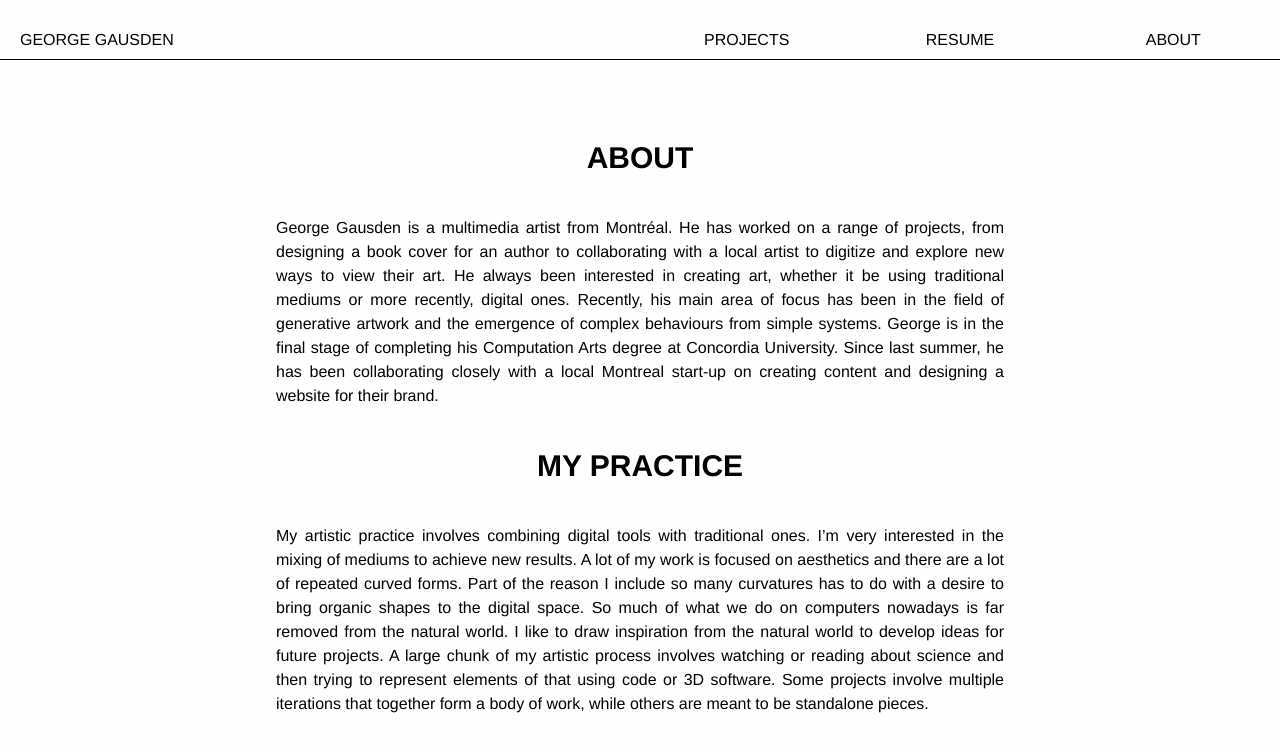
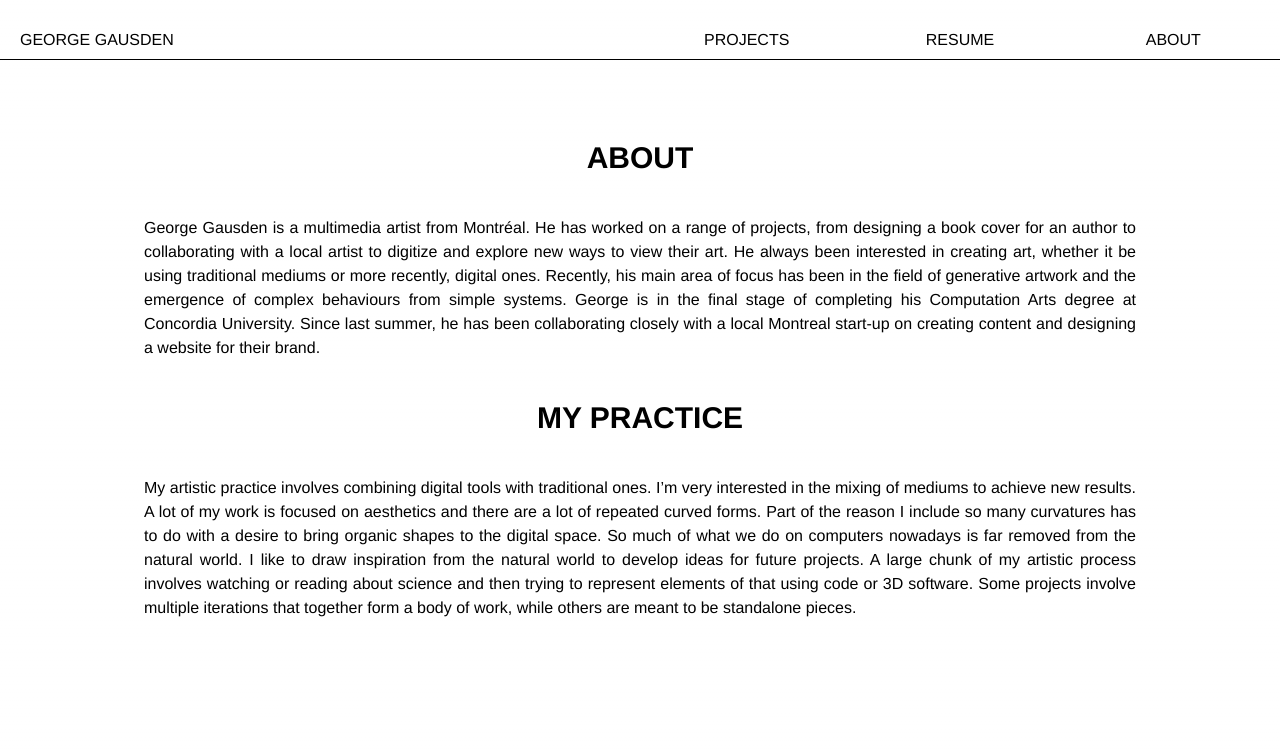
Before and after one commit to georgegausden/portfolio, a Next.js app: page /about in a window 1280 px wide. Shown: the top 752 px of the page. Built offline with nearby package versions, Linux system fonts and the light colour scheme.

Commit message:
Update page styling in about page and remove unnecessary code in layout

```diff
--- a/app/about/page.tsx
+++ b/app/about/page.tsx
@@ -6,10 +6,10 @@ export default function About() {
       <h1 className="text-3xl text-center align-middle m-10">About</h1>
 
     {/* get my biography */}
-      <p className="md:px-64 text-justify normal-case">{text[0].biography}</p>
+      <p className="md:px-[10%] text-justify normal-case">{text[0].biography}</p>
 
       <h1 className="text-3xl text-center align-middle mt-10">My Practice</h1>
-      <p className="md:px-64 py-10 text-justify normal-case">{text[0].artiststatement}</p>
+      <p className="md:px-[10%] py-10 text-justify normal-case">{text[0].artiststatement}</p>
 
     </div>
   );
--- a/app/layout.tsx
+++ b/app/layout.tsx
@@ -20,9 +20,6 @@ export default function RootLayout({
     <html lang="en" className={inter.className}>
 
       <body className='text-black dark:text-white uppercase'>
-
-
-
         <Navbar/>
         <div className="p-5">
         {children}
```
